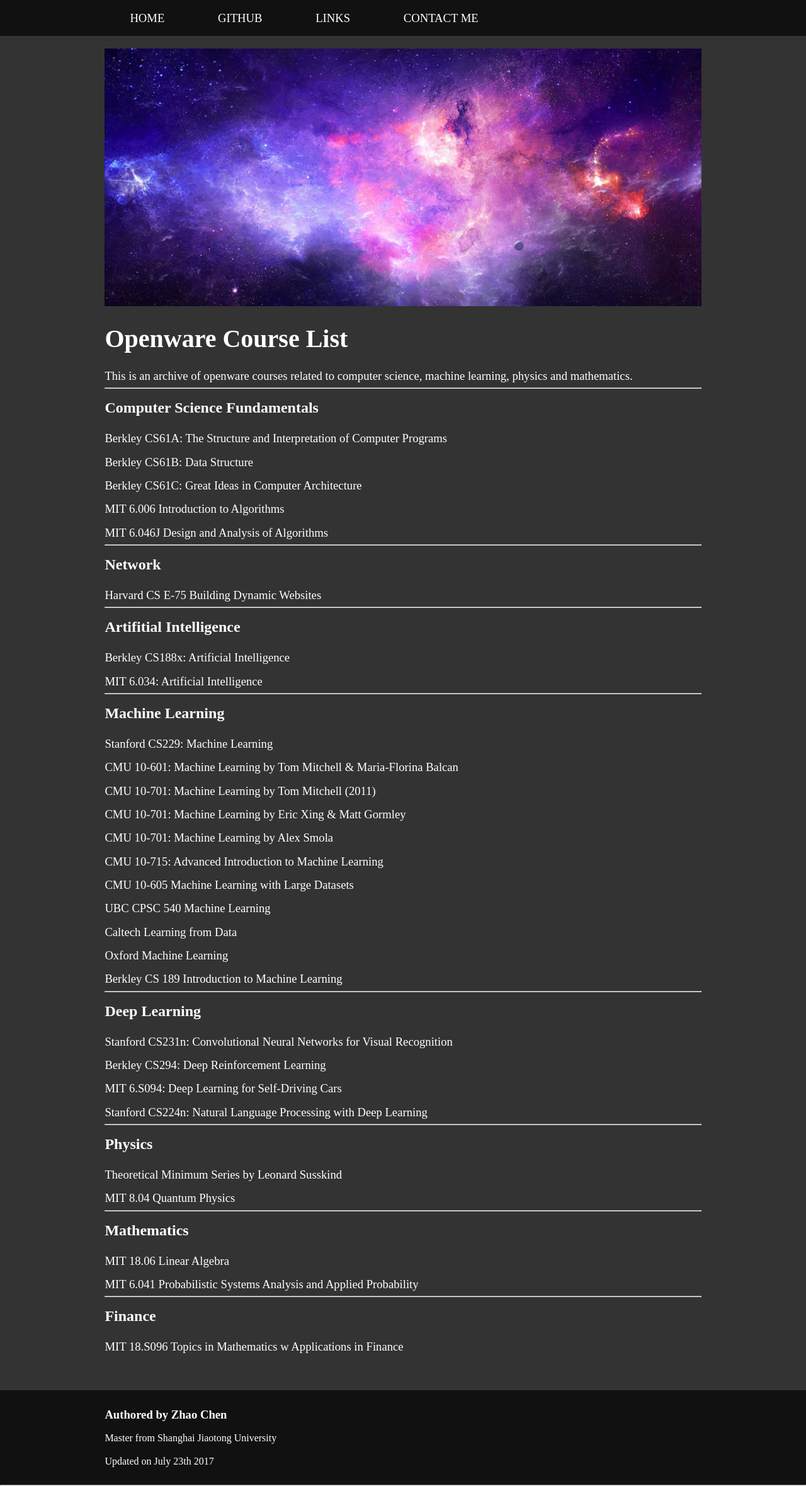
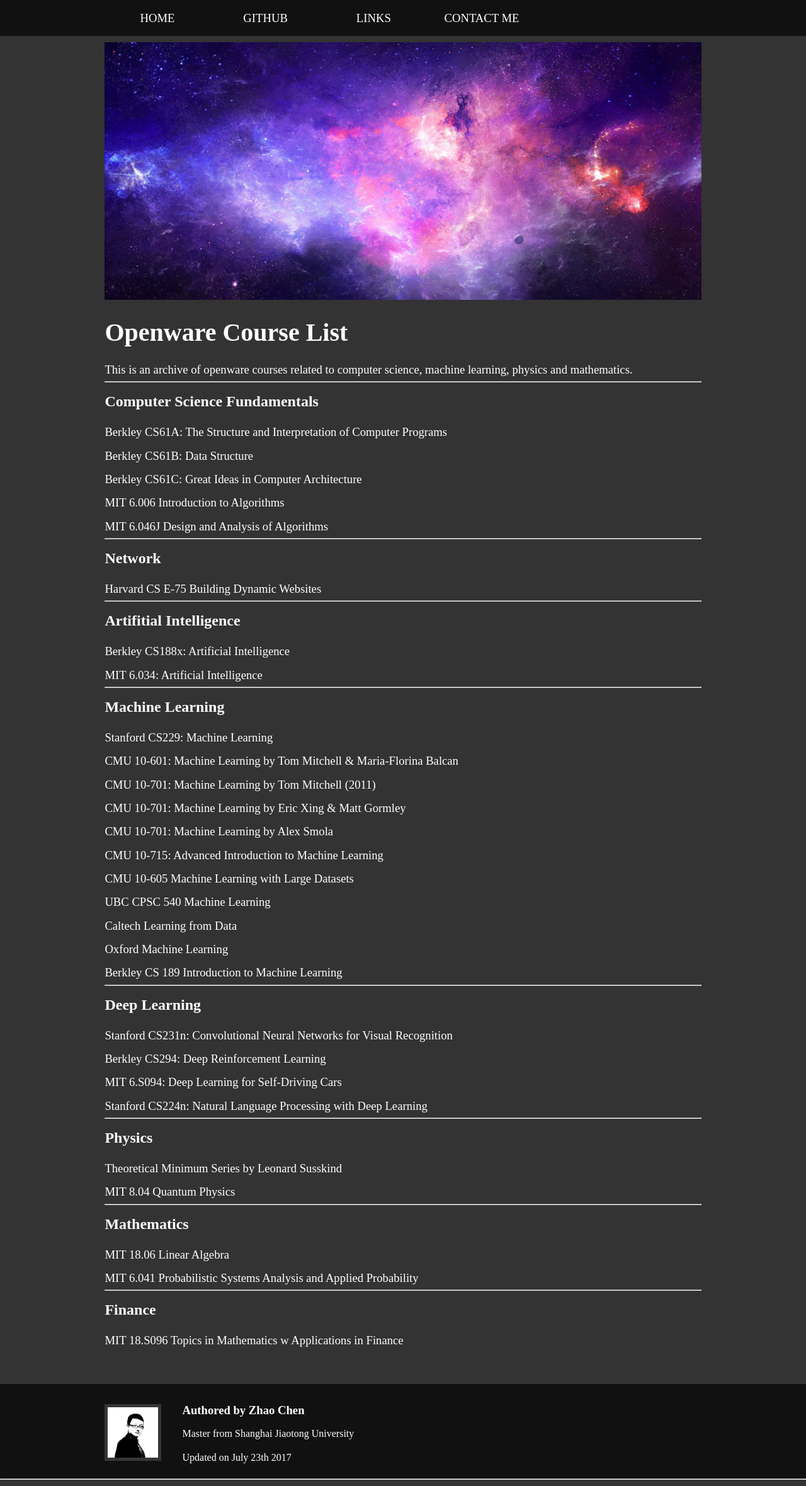
Before and after one commit to eryeer/eryeer.github.io, a plain HTML site: page index.html in a window 1280 px wide. Shown: the whole page at 63% size. Drawn offline with Linux system fonts and the light colour scheme.

Commit message:
Update on 2017/7/23

```diff
--- a/css/myCss.css
+++ b/css/myCss.css
@@ -40,9 +40,11 @@ h2 {
 
 .head li {
     display: inline-block;
-    padding: 10px;
-    margin-left: 30px;
-    margin-right: 30px;
+    width: 15%;
+    padding-top: 10px;
+    padding-bottom: 10px;
+    text-align: center;
+
 }
 
 .head-img {
@@ -50,7 +52,7 @@ h2 {
 }
 
 .head-img img {
-    padding-top: 20px;
+    padding-top: 10px;
     width: 100%;
 }
 
@@ -63,12 +65,27 @@ h2 {
     background-color: #111;
     height: 150px;
 }
-.foot-wrap{
+
+.foot-wrap {
     margin-top: 50px;
     margin-left: 13%;
     margin-right: 13%;
     padding-top: 20px;
 }
-.foot-wrap dd{
+
+.foot-wrap dd {
     font-size: 12pt;
 }
+.foot .photo,.signature{
+    display: inline-block;
+}
+.foot .photo{
+    margin-top: 12px;
+}
+.foot .photo img{
+    border: 5px solid #363636;
+    width:80px;
+}
+.foot-wrap .signature{
+    margin-left: 3%;
+}
--- a/index.html
+++ b/index.html
@@ -4,25 +4,27 @@
     <meta http-equiv="Content-Type" content="text/html; charset=UTF-8">
     <title>AI and ML Blog</title>
     <link rel="stylesheet" href="./css/myCss.css" type="text/css">
+    <script src="./js/jquery-1.8.3.min.js"></script>
+    <script src="./js/header.js"></script>
 </head>
 <body>
 <div class="head">
     <ol>
         <li><a href="#">HOME</a></li>
-        <li><a href="#">GITHUB</a></li>
+        <li><a href="https://github.com/eryeer" target="_blank">GITHUB</a></li>
         <li><a href="#">LINKS</a></li>
         <li><a href="#">CONTACT ME</a></li>
     </ol>
 </div>
 <div class="body">
     <div class="head-img">
-        <img src="./img/2adb4f2e7675b1f5cc5df9b2eccc6a22.jpg"/>
+        <img src="./img/header_img.jpg"/>
     </div>
     <div class="page-title">
         <h1>Openware Course List</h1>
     </div>
     <div class="inner-wrap">
-        <div id="content" class="page-content" itemprop="articleBody">
+        <div id="content" class="page-content">
             <p>This is an archive of openware courses related to computer
                 science, machine learning, physics and mathematics.</p>
             <hr>
@@ -143,11 +145,16 @@
 </div>
 <div class="foot">
     <div class="foot-wrap">
-        <dl>
-            <dt><h3>Authored by Zhao Chen</h3></dt>
-            <dd>Master from Shanghai Jiaotong University</dd>
-            <dd>Updated on July 23th 2017</dd>
-        </dl>
+        <div class="photo"><img src="./img/photo.jpg" alt="photo"/></div>
+        <div class="signature">
+            <dl>
+                <dt>
+                    <h3>Authored by Zhao Chen</h3>
+                </dt>
+                <dd>Master from Shanghai Jiaotong University</dd>
+                <dd>Updated on July 23th 2017</dd>
+            </dl>
+        </div>
     </div>
 
 </div>
--- /dev/null
+++ b/js/header.js
@@ -0,0 +1,13 @@
+/**
+ * Created by eryeer on 2017/7/23.
+ */
+jQuery(function ($) {
+    $(".head li")
+        .on("mouseover", function () {
+            $(this).css("background-color", "#666");
+        })
+        .on("mouseout",function(){
+            $(this).css("background-color", "#111");
+        });
+
+});
```
Also changed, not shown: img/2adb4f2e7675b1f5cc5df9b2eccc6a22.jpg (deleted), img/header_img.jpg (added), img/photo.jpg (added), 1 other file.
